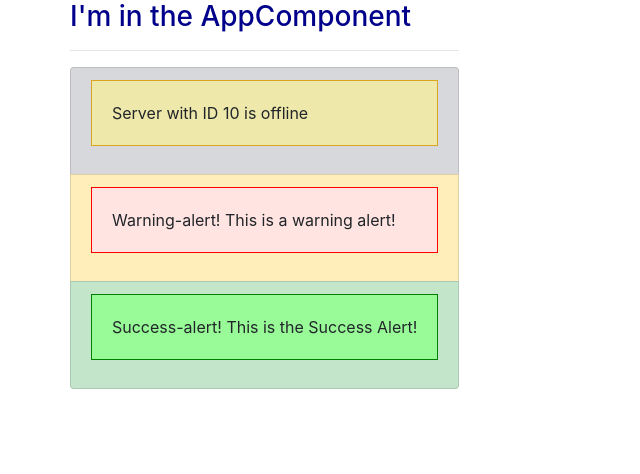
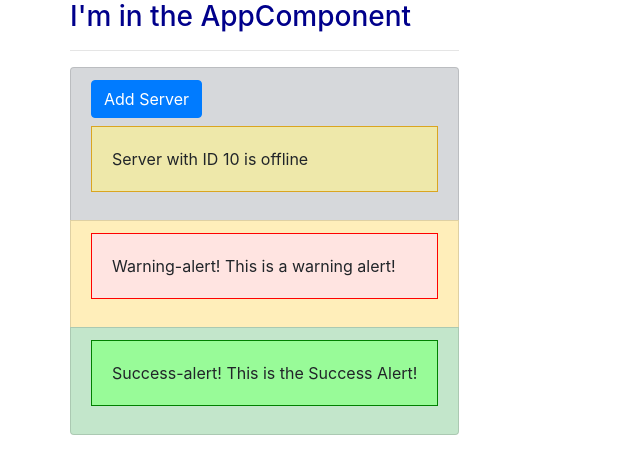
Before and after one commit to ddeveloper72/Angular_My_First_App, an Angular app: page / in a window 1280 px wide. Shown: the top 474 px of the page, without its empty margins (0-640 px from the left). Built offline with nearby package versions, Linux system fonts and the light colour scheme.

Commit message:
Created an expression to demonstrate property binding

```diff
--- a/src/app/servers/servers.component.ts
+++ b/src/app/servers/servers.component.ts
@@ -2,12 +2,18 @@ import { Component, OnInit } from '@angular/core';
 
 @Component({
   selector: 'app-servers',
-  template: '<app-server></app-server>',
+  /* template: '<app-server></app-server>', */
+  templateUrl: './servers.component.html',
   styleUrls: ['./servers.component.css']
 })
 export class ServersComponent implements OnInit {
+  allowNewServer = false;
 
-  constructor() { }
+  constructor() {
+    setTimeout(() => {
+      this.allowNewServer = true;
+    }, 2000)
+  }
 
   ngOnInit() {
   }
```
